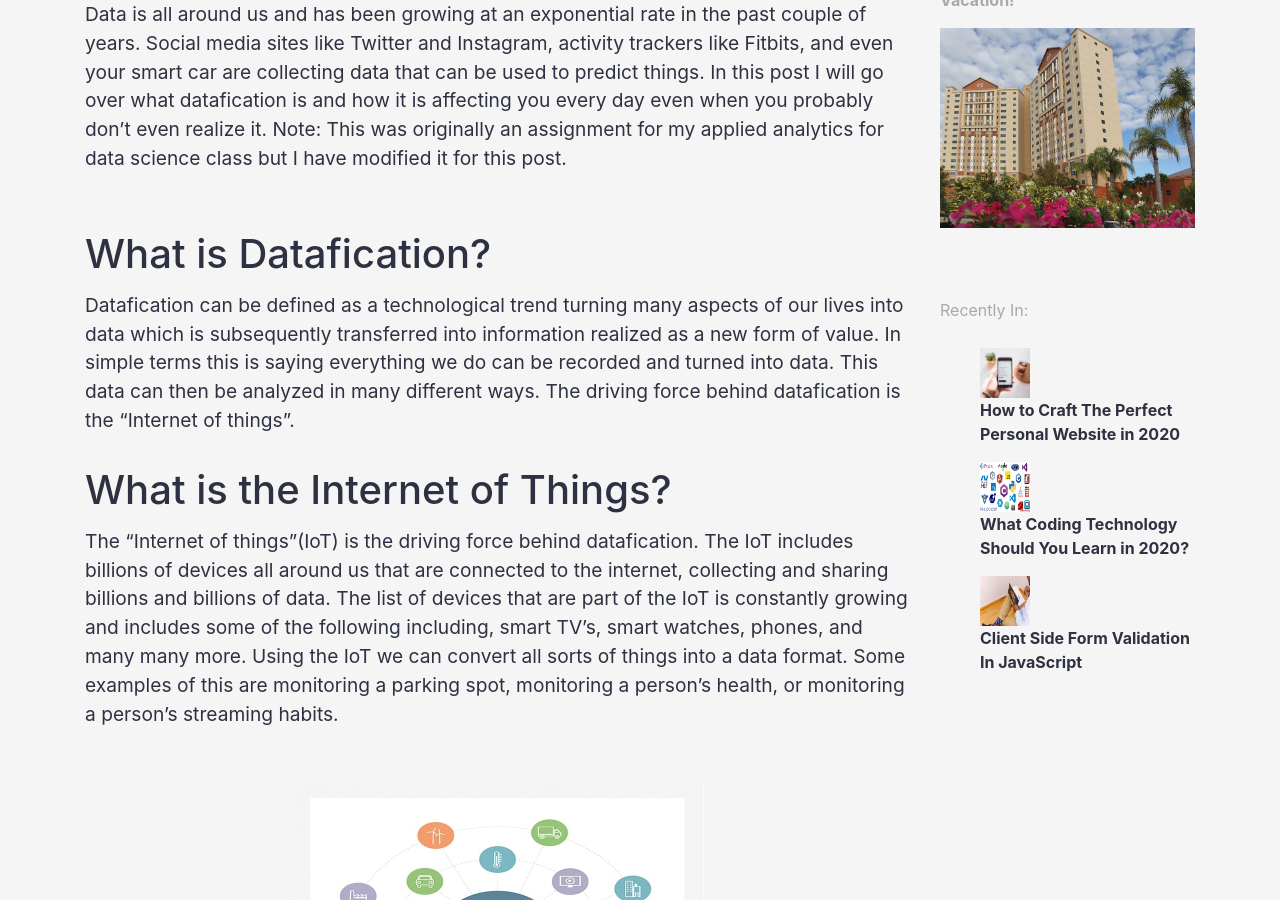
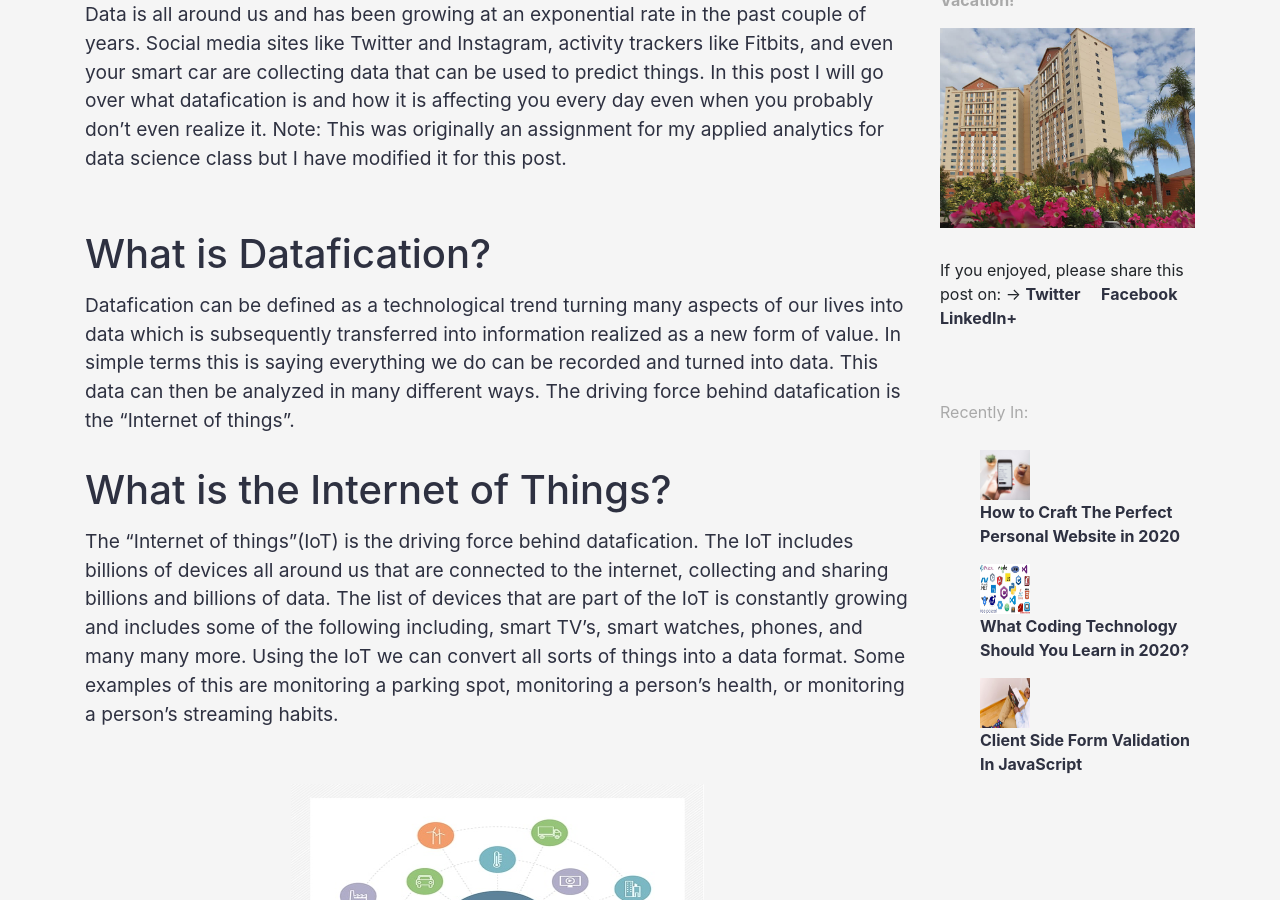
Before and after one commit to bjcarlson42/blog-website-template-jekyll, a Jekyll site: the page built from _posts/2019-10-25-datafication-what-makes-humans-data-points.md, in a window 1280 px wide and 900 px high, scrolled down 717 px. Built offline with Jekyll 4.4.1, drawn with Linux system fonts in a browser that asks for light colours; nearby versions of some CDN libraries; some of the changed text lies outside the part shown.

Commit message:
Implemented share feature

```diff
--- /dev/null
+++ b/_includes/share-page.html
@@ -0,0 +1,9 @@
+<div class="share-page">
+    If you enjoyed, please share this post on: &rarr;
+    <a href="https://twitter.com/intent/tweet?text={{ page.title }}&url={{ site.url }}{{ page.url }}&via={{ site.twitter_username }}&related={{ site.twitter_username }}"
+        rel="nofollow" target="_blank" title="Share on Twitter">Twitter</a>&emsp;
+    <a href="https://facebook.com/sharer.php?u={{ site.url }}{{ page.url }}" rel="nofollow" target="_blank"
+        title="Share on Facebook">Facebook</a>&emsp;
+    <a href="http://www.linkedin.com/shareArticle?mini=true&url={{ page.url }}&title={{ page.title }}&summary={{ page.meta-description }}>&source={{ site.url }}{{ post.url }}" rel="nofollow" target="_blank"
+        title="Share on LinkedIn+">LinkedIn+</a>
+</div>
--- a/_includes/sidebar.html
+++ b/_includes/sidebar.html
@@ -22,6 +22,10 @@
             margin-left: auto; margin-right: auto;" width="100%" height="200px">
         </a>
     </div>
+    <!-- Share -->
+    <div class="row">
+        {% include share-page.html %}
+    </div>
     <!-- Recent Posts -->
     <div class="row">
         <p data-aos="fade-up" style="padding-top: 40px; text-align: left; color: darkgray;">Recently In:</p>
--- a/_layouts/post.html
+++ b/_layouts/post.html
@@ -35,6 +35,9 @@
 
         <div class="row">
             <div class="container">
+                <hr>
+                {% include share-page.html %}
+                <hr>
                 {% for tag in page.tags %}
                 <a href="{{ site.baseurl }}/blog/start-here">
                     <p class="tag-p">{{ tag }}</p>
```
